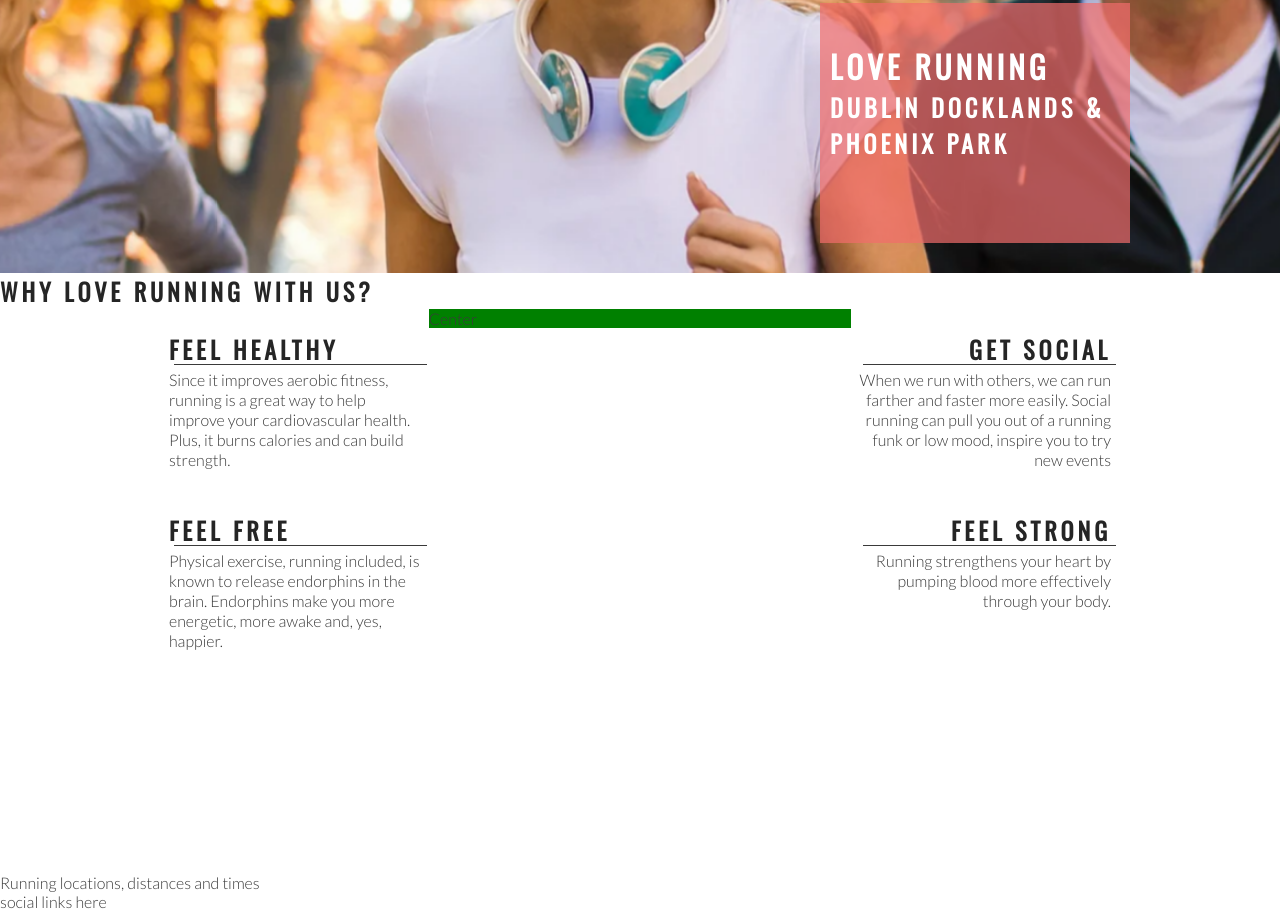
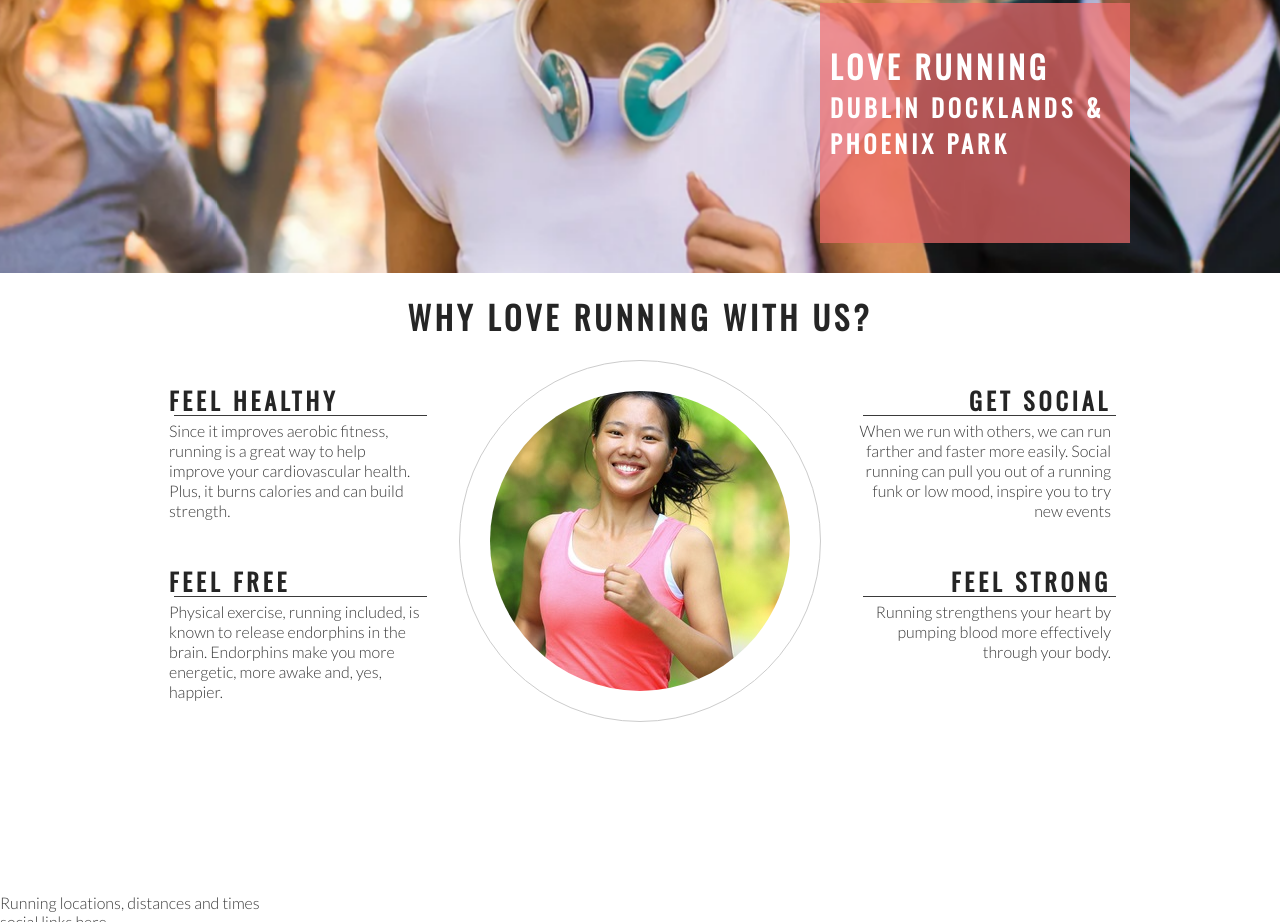
Before and after one commit to brianach/love-running, a plain HTML site: page index.html in a window 1280 px wide. Shown: the part 402-1324 px from the top of the page. Drawn offline with nearby package versions, Linux system fonts and the light colour scheme.

Commit message:
Add club ethos central image and stle into a circle

```diff
--- a/assets/css/style.css
+++ b/assets/css/style.css
@@ -136,7 +136,6 @@ h1,h2 {
 #center-about {
     width: 33%;
     margin: 0 auto;
-    background-color: green;
 }
 
 hr {
@@ -168,3 +167,26 @@ hr {
 .right-about-heading p {
     text-align: right;
 }
+
+#welcome {
+    text-align: center;
+    margin: 20px;
+    font-size: 200%;
+}
+
+#circle-container {
+    width: 300px;
+    height: 300px;
+    padding: 30px;
+    border-style: solid;
+    border-color: #ccc;
+    border-width: 1px;
+    border-radius: 50%;
+    margin: 0 auto;
+}
+
+#circle-cover-bg {
+    background: url("../images/ethos-center-image.jpg") no-repeat center center;
+    height: 100%;
+    border-radius: 50%;
+}
--- a/index.html
+++ b/index.html
@@ -40,7 +40,7 @@
     </section>
 
     <section id="club-ethos">
-        <h2>Why Love running With Us?</h2>
+        <h2 id="welcome">Why Love running With Us?</h2>
 
         <div id="left-about">
             <div class="left-about-heading">
@@ -67,7 +67,13 @@
                 <p>Running strengthens your heart by pumping blood more effectively through your body.</p>
             </div>
         </div>
-        <div id="center-about">Center</div>
+
+        <div id="center-about">
+            <div id="circle-container">
+                <div id="circle-cover-bg"></div>
+            </div>
+        </div>
+
     </section>
 
     <section>
```
Also changed, not shown: assets/images/ethos-center-image.jpg (added).
